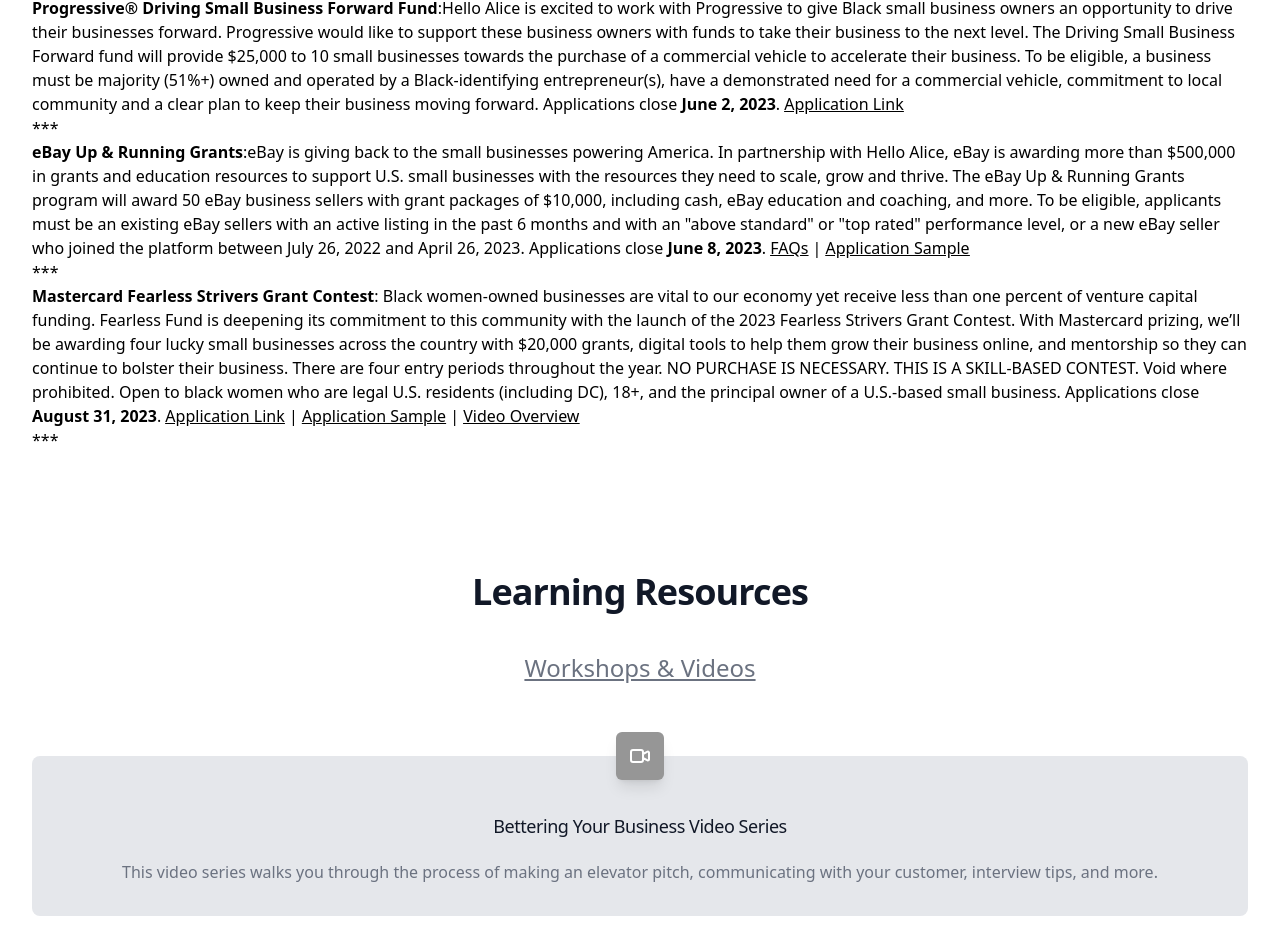
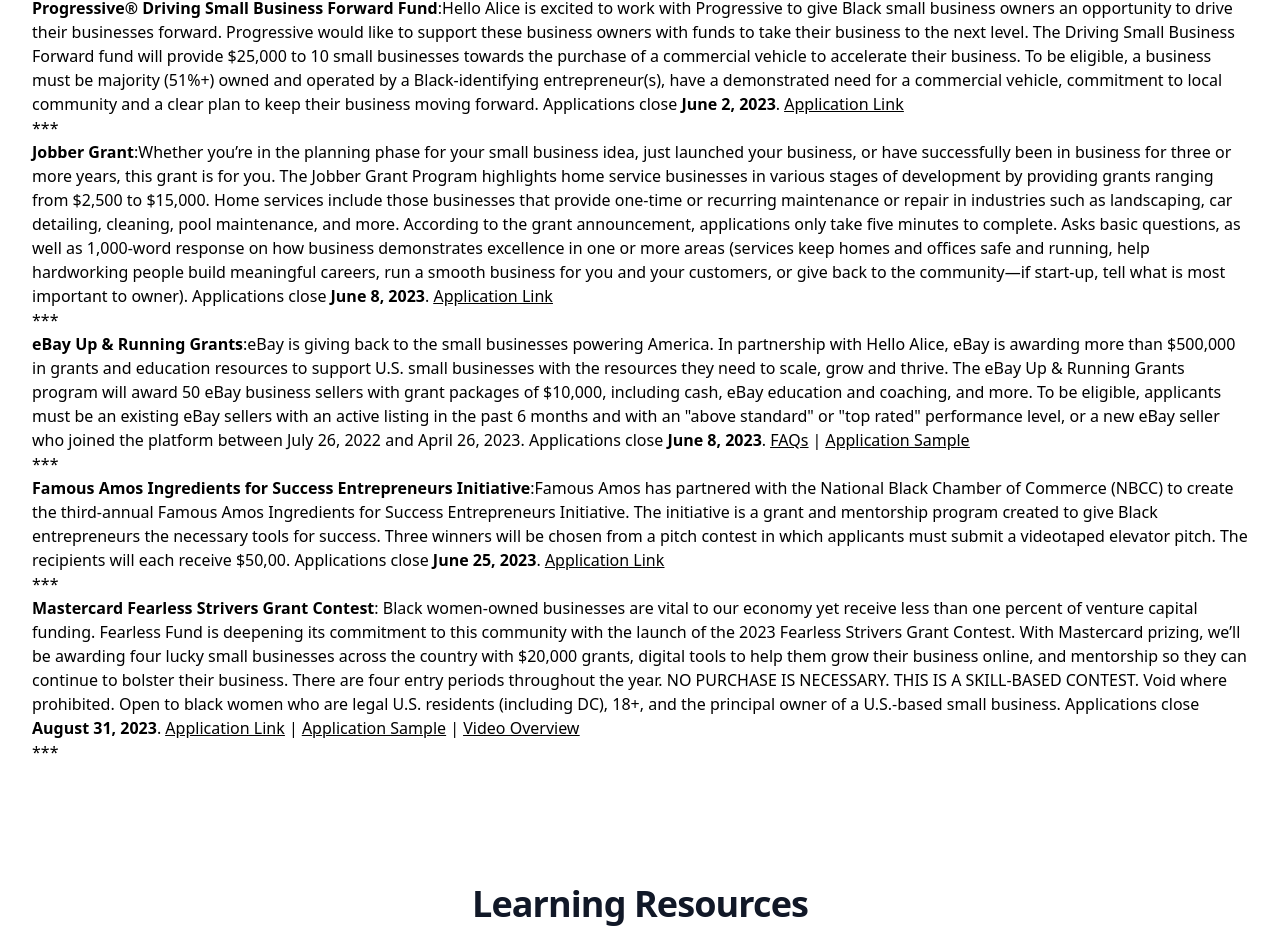
Before and after one commit to ericagirges/cnpp-website, a Next.js app in the folder app/: page /components/ResourcesContent in a window 1280 px wide. Shown: the part 1676-2613 px from the top of the page. Built offline with nearby package versions, Linux system fonts and the light colour scheme.

Commit message:
Update ResourcesContent.js

```diff
--- a/app/pages/components/ResourcesContent.js
+++ b/app/pages/components/ResourcesContent.js
@@ -55,7 +55,11 @@ const TextComponent = () => (
 <p>*** </p>
 <p><b>Progressive® Driving Small Business Forward Fund</b>:Hello Alice is excited to work with Progressive to give Black small business owners an opportunity to drive their businesses forward. Progressive would like to support these business owners with funds to take their business to the next level. The Driving Small Business Forward fund will provide $25,000 to 10 small businesses towards the purchase of a commercial vehicle to accelerate their business. To be eligible, a business must be majority (51%+) owned and operated by a Black-identifying entrepreneur(s), have a demonstrated need for a commercial vehicle, commitment to local community and a clear plan to keep their business moving forward. Applications close <b>June 2, 2023</b>. <u><a href="https://helloalice.com/grants/ebay/"> Application Link</a></u></p>
 <p>*** </p>
+<p><b>Jobber Grant</b>:Whether you’re in the planning phase for your small business idea, just launched your business, or have successfully been in business for three or more years, this grant is for you. The Jobber Grant Program highlights home service businesses in various stages of development by providing grants ranging from $2,500 to $15,000. Home services include those businesses that provide one-time or recurring maintenance or repair in industries such as landscaping, car detailing, cleaning, pool maintenance, and more. According to the grant announcement, applications only take five minutes to complete. Asks basic questions, as well as 1,000-word response on how business demonstrates excellence in one or more areas (services keep homes and offices safe and running, help hardworking people build meaningful careers, run a smooth business for you and your customers, or give back to the community—if start-up, tell what is most important to owner). Applications close <b>June 8, 2023</b>. <u><a href="https://getjobber.com/grants">Application Link</a></u></p>
+<p>*** </p>
 <p><b>eBay Up & Running Grants</b>:eBay is giving back to the small businesses powering America. In partnership with Hello Alice, eBay is awarding more than $500,000 in grants and education resources to support U.S. small businesses with the resources they need to scale, grow and thrive. The eBay Up & Running Grants program will award 50 eBay business sellers with grant packages of $10,000, including cash, eBay education and coaching, and more. To be eligible, applicants must be an existing eBay sellers with an active listing in the past 6 months and with an "above standard" or "top rated" performance level, or a new eBay seller who joined the platform between July 26, 2022 and April 26, 2023. Applications close <b>June 8, 2023</b>. <u><a href="https://www.notion.so/helloalice/Driving-Small-Business-Forward-with-Progressive-Commercial-Insurance-FAQs-228f409288d343e0839f57402c86d24b">FAQs</a></u> | <u><a href="https://rescue.box.com/s/gtr7nzzakpesdyjc1gukiiqd23n826nf">Application Sample</a></u></p>
+<p>*** </p>
+<p><b>Famous Amos Ingredients for Success Entrepreneurs Initiative</b>:Famous Amos has partnered with the National Black Chamber of Commerce (NBCC) to create the third-annual Famous Amos Ingredients for Success Entrepreneurs Initiative. The initiative is a grant and mentorship program created to give Black entrepreneurs the necessary tools for success. Three winners will be chosen from a pitch contest in which applicants must submit a videotaped elevator pitch. The recipients will each receive $50,00. Applications close <b>June 25, 2023</b>. <u><a href="https://famousamos.nationalbcc.org/">Application Link</a></u></p>
 <p>*** </p>
 <p><b>Mastercard Fearless Strivers Grant Contest</b>: Black women-owned businesses are vital to our economy yet receive less than one percent of venture capital funding. Fearless Fund is deepening its commitment to this community with the launch of the 2023 Fearless Strivers Grant Contest. With Mastercard prizing, we’ll be awarding four lucky small businesses across the country with $20,000 grants, digital tools to help them grow their business online, and mentorship so they can continue to bolster their business. There are four entry periods throughout the year. NO PURCHASE IS NECESSARY. THIS IS A SKILL-BASED CONTEST. Void where prohibited. Open to black women who are legal U.S. residents (including DC), 18+, and the principal owner of a U.S.-based small business. Applications close <b>August 31, 2023</b>. <u><a href="https://fearlessfund.smapply.io/prog/2023_fearless_strivers_grant_contest/"> Application Link</a></u> | <u><a href="https://rescue.box.com/s/6q2co9zjjr358bpkta739xr6ccqeomw8">Application Sample</a></u> | <u><a href="https://youtu.be/1pa2GOa4RPA">Video Overview</a></u></p>
 <p>*** </p>
```
